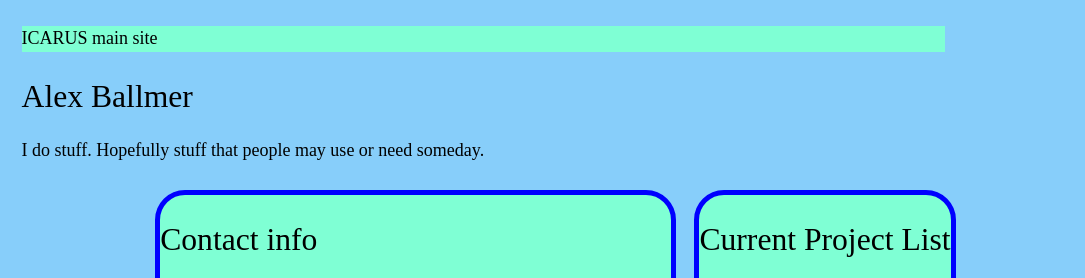
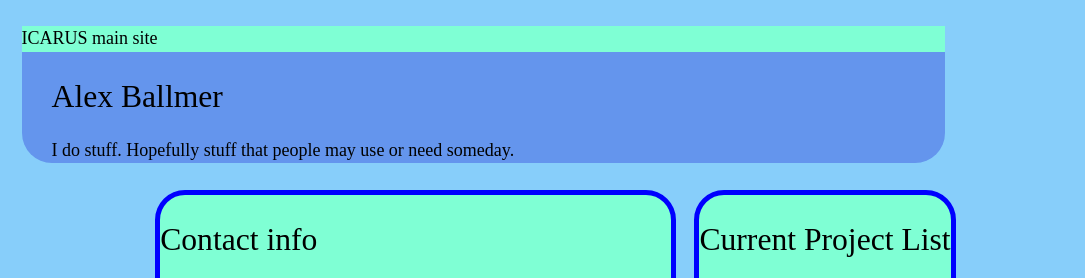
Before and after one commit to fmeef/Better-Ballmerlabs-Site, a plain HTML site: page index.html in a window 1280 px wide. Shown: the top 278 px of the page, 0-1085 px from the left. Drawn offline with Linux system fonts and the light colour scheme.

Commit message:
Reformatted title

```diff
--- a/index.html
+++ b/index.html
@@ -13,8 +13,8 @@
       <figure id="logo1" role="img" aria-labelledby="ICARUS-logo">
 	<img id="logoimg" src="img/ICARUS_sm.png" alt="Icarus Logo" />
       </figure>
+      <h1>ICARUS main site</h1>
       <div class="titletext">
-      <h1>ICARUS main site</h1>
       <h2>Alex Ballmer</h2>
       <p>
 	I do stuff. Hopefully stuff that people may use or need someday.
--- a/screen.css
+++ b/screen.css
@@ -147,6 +147,7 @@ ul {
 
     .titletext {
 	max-width: 74%;
+	margin-left: 30px;
     }
 
     h1 {
@@ -175,5 +176,14 @@ ul {
 	background-color: Aquamarine;
     }
 
+    .title {
+	background-color: CornflowerBlue;
+	max-width: 74%;
+	-webkit-border-radius: 0px 0px 30px 30px;
+	-moz-border-radius: 0px 0px 30px 30px;
+	border-radius: 0px 0px 30px 30px;
+    }
+
+
 
 }
```
